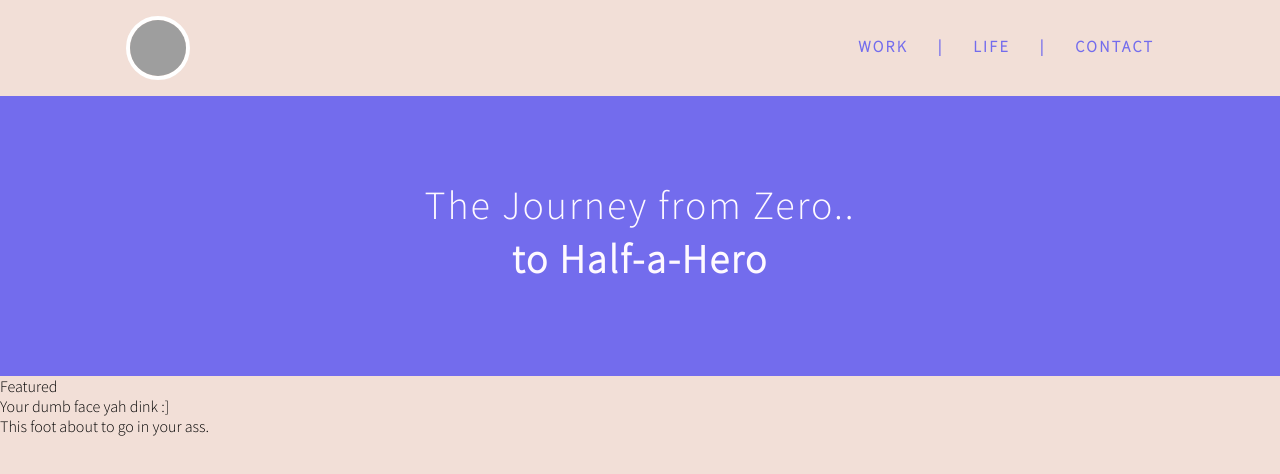
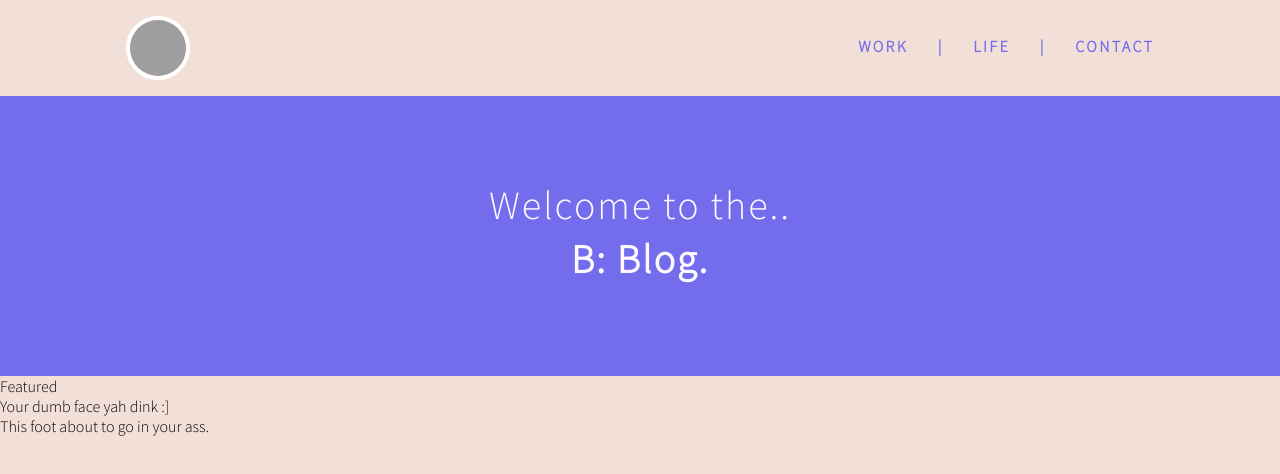
Before and after one commit to DivaGodiva/BB-Log, a React (Create React App) app: page / in a window 1280 px wide. Shown: the top 474 px of the page. Built offline with nearby package versions, Linux system fonts and the light colour scheme; grey boxes are pictures that could not be loaded.

Commit message:
colorblock text

```diff
--- a/src/components/App.js
+++ b/src/components/App.js
@@ -5,7 +5,7 @@ import '../styles/colorblock.css';
 import { Provider } from "react-redux";
 import { BrowserRouter as Router, Route, Switch } from 'react-router-dom';
 import Header from '../containers/Header_Container';
-import Colorblock from './Colorblock';
+import Colorblock from '../containers/Colorblock_Container';
 import Landing from './Landing';
 import Workblog from './Workblog';
 import Lifeblog from './Lifeblog';
--- a/src/components/Colorblock.js
+++ b/src/components/Colorblock.js
@@ -1,13 +1,13 @@
 import React from 'react';
 
-const Colorblock = () => (
+const Colorblock = ({headerIndex, headerToggles, landingMessage, messageuno, messagedos}) => (
   <div className="colorblock">
     <div className="messagecontainer">
       <div className="messagestack">
-        <h2 className="message uno">The Journey from Zero..</h2>
+        <h2 className="message uno">{headerToggles[headerIndex] ? messageuno[headerIndex] : Object.keys(landingMessage)[0]}</h2>
       </div>
       <div className="messagestack">
-        <h2 className="message dos">to Half-a-Hero</h2>
+        <h2 className="message dos">{headerToggles[headerIndex] ? messagedos[headerIndex] : Object.values(landingMessage)[0]}</h2>
       </div>
     </div>
   </div>
--- /dev/null
+++ b/src/containers/Colorblock_Container.js
@@ -0,0 +1,12 @@
+import { connect } from "react-redux";
+import Colorblock from "../components/Colorblock";
+
+const mapStateToProps = (state) => ({
+  headerIndex: state.headerIndex,
+  headerToggles: state.headerToggles,
+  landingMessage: state.landingMessage,
+  messageuno: state.messageuno,
+  messagedos: state.messagedos
+})
+
+export default connect(mapStateToProps, null)(Colorblock);
--- a/src/reducers/index.js
+++ b/src/reducers/index.js
@@ -1,22 +1,24 @@
 import { HEADER_TOGGLE, HEADER_TOGGLE_RESET } from "../actions/index";
 
 const initialState = {
+  headerIndex: 0,
   headerToggles: {
     0: false,
     1: false,
     2: false
   },
   landingMessage: {
-    "Welcome to the": "B: Blog"
+    "Welcome to the..": "B: Blog."
   },
-  messageuno: ["The Journey from Zero..", "When Life Gives You Flour", "Hello"],
-  messagedos: ["to Half-a-Hero", "Make Buns", "Nice to Meet You"]
+  messageuno: ["The Journey from Zero..", "When Life Gives You Flour..", "Hello,"],
+  messagedos: ["to Half-a-Hero.", "Make Buns.", "Nice to Meet You!"]
 };
 
 function rootReducer(state = initialState, action) {
   if (action.type === HEADER_TOGGLE) {
-    console.log(`Link clicked - true, index: ${action.number}`);
+    console.log(`Link clicked - true, index: ${action.number}, ${state.headerIndex}`);
     return Object.assign({}, state, {
+      headerIndex: action.number,
       headerToggles: Object.assign({...state.headerToggles}, {
         0: false,
         1: false,
```
